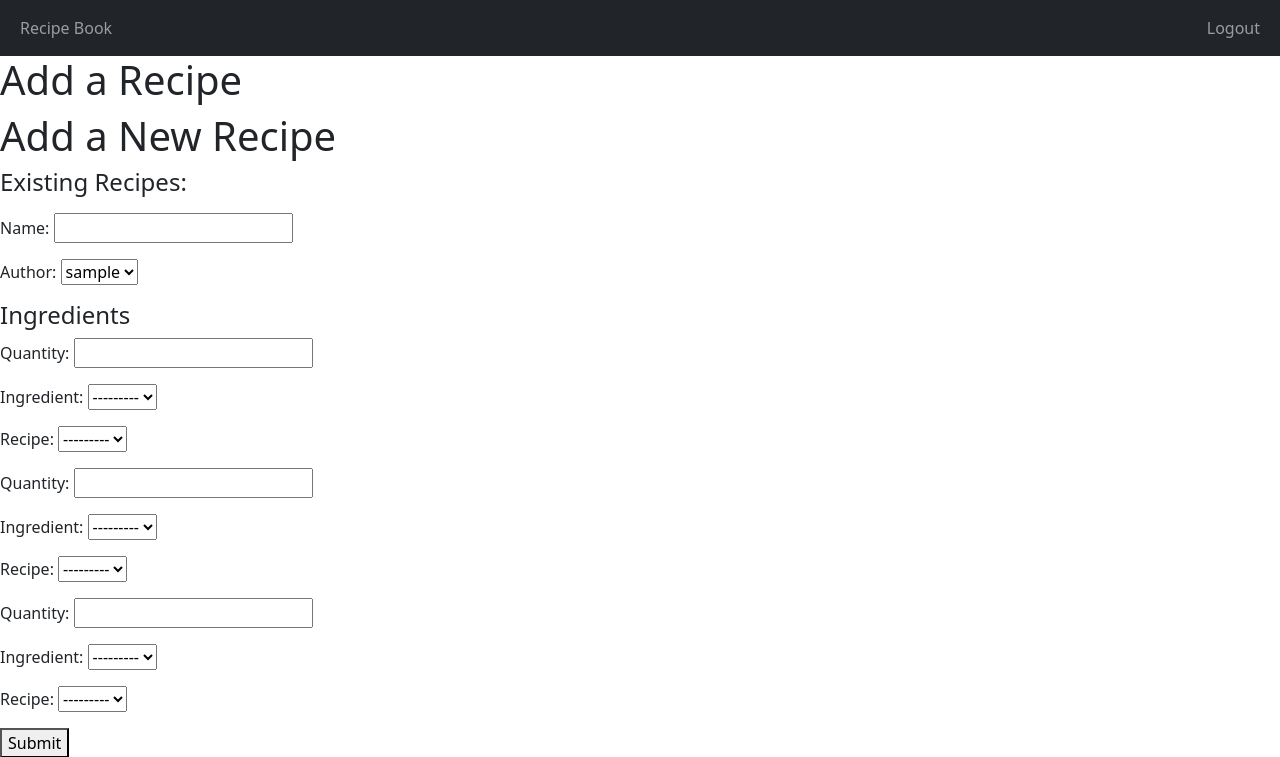
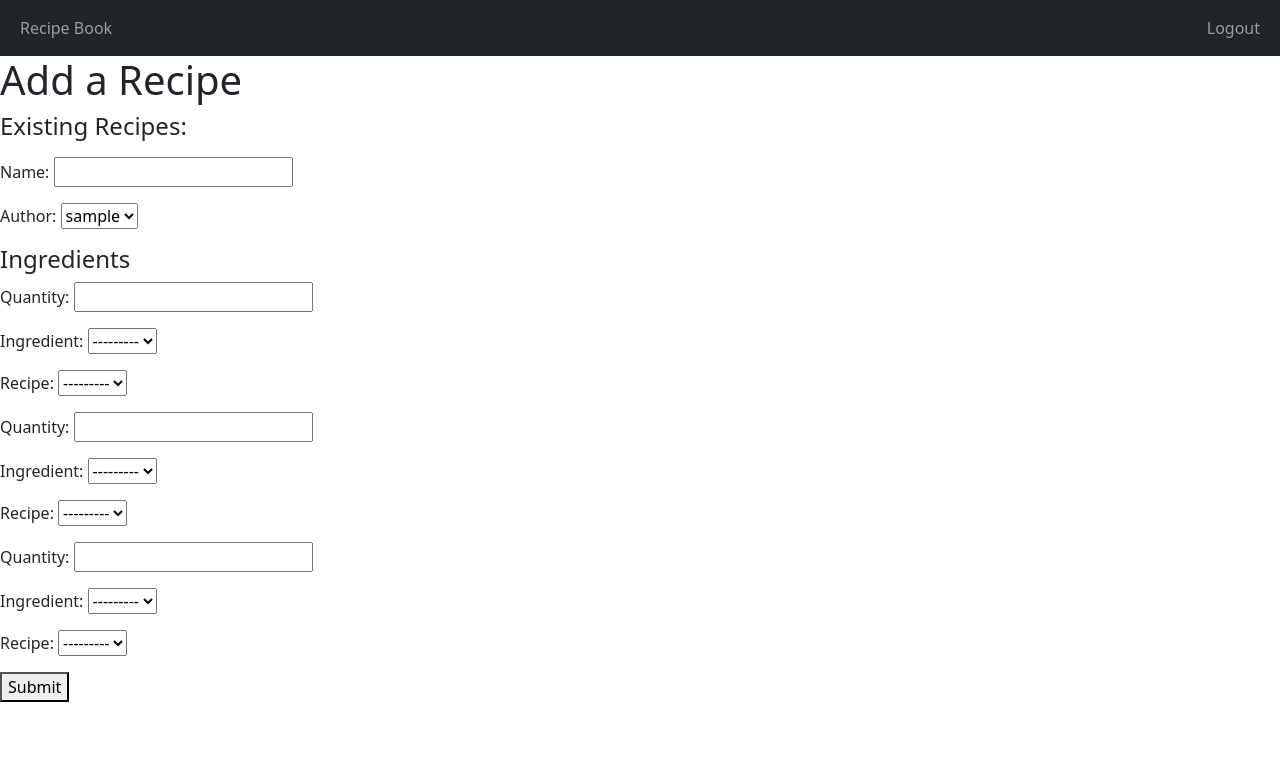
Before and after one commit to SchonnMike/recipebook-serrano-schonn, a Django app: page /recipe/add/ in a window 1280 px wide. Shown: the top 757 px of the page. Run offline with Django 5.2, Linux system fonts and the light colour scheme; the visitor is signed in with stand-in values (Sample User, id 1); data comes from the database, SQL or seed files in the repository; data that the repository does not hold is empty.

Commit message:
removed header 1 for redundancy

```diff
--- a/recipebook/ledger/templates/add_recipe.html
+++ b/recipebook/ledger/templates/add_recipe.html
@@ -1,7 +1,6 @@
 {% extends 'baseTemplate.html' %}
 {% block page_title %}Add a Recipe{% endblock %}
 {% block content %}
-    <h1>Add a New Recipe</h1>
     <h4>Existing Recipes:</h4>
     <ul>
         {% for recipe in recipes %}
```
